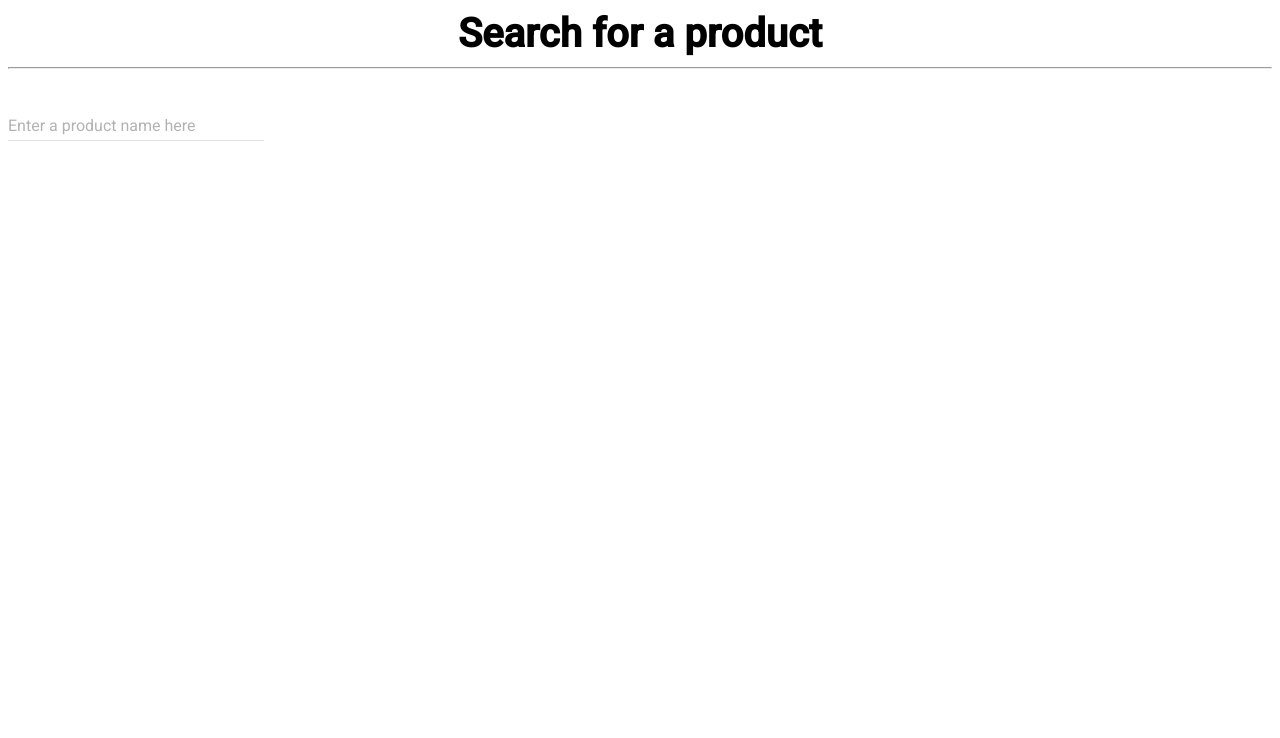
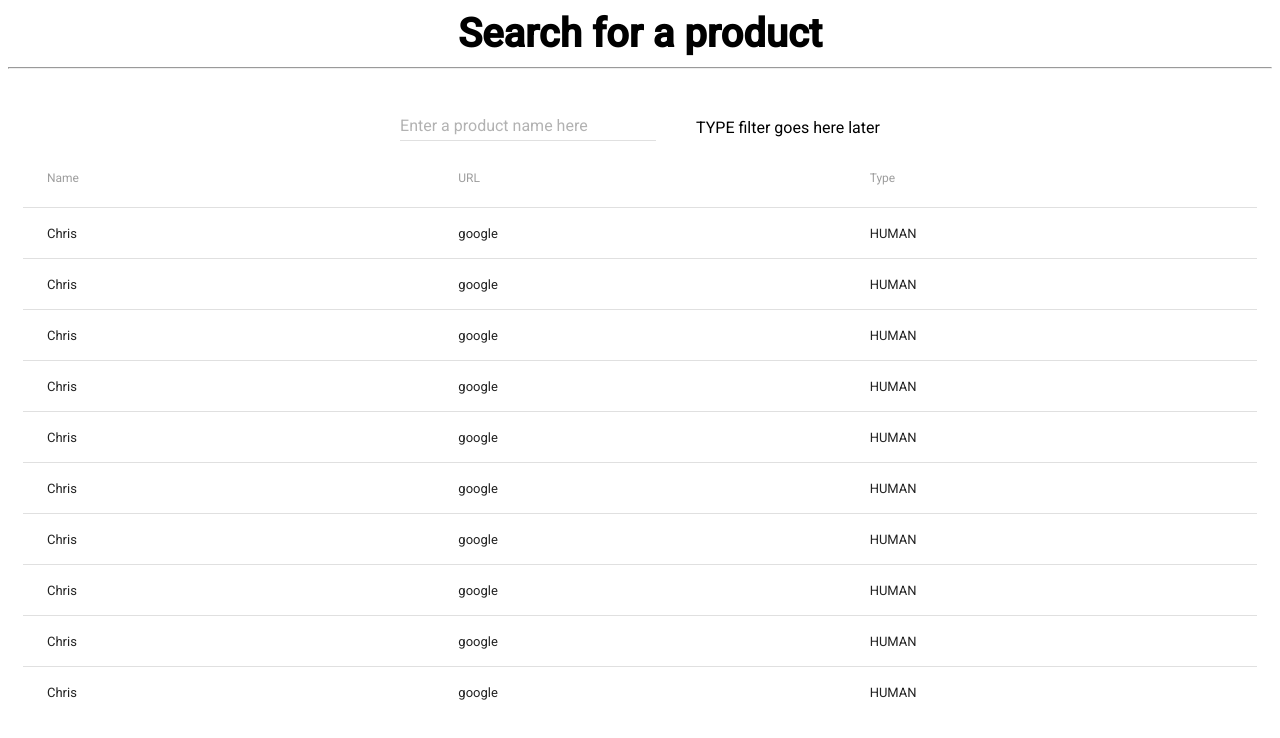
Before and after one commit to cchrispy/productSearch_challenge, a React app: page / in a window 1280 px wide. Shown: the top 738 px of the page. Built offline with nearby package versions, Linux system fonts and the light colour scheme; what react-tap-event-plugin would draw is missing.

Commit message:
Sample table init

```diff
--- a/src/components/App.jsx
+++ b/src/components/App.jsx
@@ -3,7 +3,11 @@ import { connect } from 'react-redux';
 import sampleAction from '../actions/sampleAction';
 
 import SearchBar from './SearchBar.jsx';
+import TableResults from './TableResults.jsx';
 import '../styles/main.scss';
+
+// JSON file containing all the products
+import products from '../data/products.json';
 
 class App extends Component {
   constructor(props) {
@@ -11,12 +15,15 @@ class App extends Component {
   }
 
   render() {
+    console.log(products);
     return (
       <div>
 
         <h1 className='title'>Search for a product</h1><hr/>
 
         <SearchBar />
+
+        <TableResults />
 
       </div>
     )
--- a/src/components/SearchBar.jsx
+++ b/src/components/SearchBar.jsx
@@ -9,8 +9,11 @@ class SearchBar extends Component {
   render() {
     return (
       <div className='search-bar'>
+        <span className='inline'>
         <TextField
           floatingLabelText='Enter a product name here' />
+        </span>
+        <span className='inline'>TYPE filter goes here later</span>
       </div>
     )
   }
--- /dev/null
+++ b/src/components/TableResults.jsx
@@ -0,0 +1,136 @@
+import React, { Component } from 'react';
+import {Table, TableBody, TableHeader, TableHeaderColumn, TableRow, TableRowColumn} from 'material-ui/Table';
+
+class TableResults extends Component {
+  constructor(props) {
+    super(props);
+  }
+
+  render() {
+    return (
+      <div className='table-results'>
+        <Table
+          selectable={ false }
+          wrapperStyle={{ maxHeight: '70vh' }} >
+
+          <TableHeader
+            adjustForCheckbox={ false }
+            displaySelectAll={ false }
+            enableSelectAll={ false } >
+            <TableRow
+              selectable={ false } >
+              <TableHeaderColumn>Name</TableHeaderColumn>
+              <TableHeaderColumn>URL</TableHeaderColumn>
+              <TableHeaderColumn>Type</TableHeaderColumn>
+            </TableRow>
+          </TableHeader>
+
+          <TableBody
+            displayRowCheckbox={ false } >
+            <TableRow
+              selectable={ false } >
+              <TableRowColumn>Chris</TableRowColumn>
+              <TableRowColumn>google</TableRowColumn>
+              <TableRowColumn>HUMAN</TableRowColumn>
+            </TableRow>
+            <TableRow
+              selectable={ false } >
+              <TableRowColumn>Chris</TableRowColumn>
+              <TableRowColumn>google</TableRowColumn>
+              <TableRowColumn>HUMAN</TableRowColumn>
+            </TableRow>
+            <TableRow
+              selectable={ false } >
+              <TableRowColumn>Chris</TableRowColumn>
+              <TableRowColumn>google</TableRowColumn>
+              <TableRowColumn>HUMAN</TableRowColumn>
+            </TableRow>
+            <TableRow
+              selectable={ false } >
+              <TableRowColumn>Chris</TableRowColumn>
+              <TableRowColumn>google</TableRowColumn>
+              <TableRowColumn>HUMAN</TableRowColumn>
+            </TableRow>
+            <TableRow
+              selectable={ false } >
+              <TableRowColumn>Chris</TableRowColumn>
+              <TableRowColumn>google</TableRowColumn>
+              <TableRowColumn>HUMAN</TableRowColumn>
+            </TableRow>
+            <TableRow
+              selectable={ false } >
+              <TableRowColumn>Chris</TableRowColumn>
+              <TableRowColumn>google</TableRowColumn>
+              <TableRowColumn>HUMAN</TableRowColumn>
+            </TableRow>
+            <TableRow
+              selectable={ false } >
+              <TableRowColumn>Chris</TableRowColumn>
+              <TableRowColumn>google</TableRowColumn>
+              <TableRowColumn>HUMAN</TableRowColumn>
+            </TableRow>
+            <TableRow
+              selectable={ false } >
+              <TableRowColumn>Chris</TableRowColumn>
+              <TableRowColumn>google</TableRowColumn>
+              <TableRowColumn>HUMAN</TableRowColumn>
+            </TableRow>
+            <TableRow
+              selectable={ false } >
+              <TableRowColumn>Chris</TableRowColumn>
+              <TableRowColumn>google</TableRowColumn>
+              <TableRowColumn>HUMAN</TableRowColumn>
+            </TableRow>
+            <TableRow
+              selectable={ false } >
+              <TableRowColumn>Chris</TableRowColumn>
+              <TableRowColumn>google</TableRowColumn>
+              <TableRowColumn>HUMAN</TableRowColumn>
+            </TableRow>
+            <TableRow
+              selectable={ false } >
+              <TableRowColumn>Chris</TableRowColumn>
+              <TableRowColumn>google</TableRowColumn>
+              <TableRowColumn>HUMAN</TableRowColumn>
+            </TableRow>
+            <TableRow
+              selectable={ false } >
+              <TableRowColumn>Chris</TableRowColumn>
+              <TableRowColumn>google</TableRowColumn>
+              <TableRowColumn>HUMAN</TableRowColumn>
+            </TableRow>
+            <TableRow
+              selectable={ false } >
+              <TableRowColumn>Chris</TableRowColumn>
+              <TableRowColumn>google</TableRowColumn>
+              <TableRowColumn>HUMAN</TableRowColumn>
+            </TableRow>
+            <TableRow
+              selectable={ false } >
+              <TableRowColumn>Chris</TableRowColumn>
+              <TableRowColumn>google</TableRowColumn>
+              <TableRowColumn>HUMAN</TableRowColumn>
+            </TableRow>
+            <TableRow
+              selectable={ false } >
+              <TableRowColumn>Chris</TableRowColumn>
+              <TableRowColumn>google</TableRowColumn>
+              <TableRowColumn>HUMAN</TableRowColumn>
+            </TableRow>
+            <TableRow
+              selectable={ false } >
+              <TableRowColumn>Chris</TableRowColumn>
+              <TableRowColumn>google</TableRowColumn>
+              <TableRowColumn>HUMAN</TableRowColumn>
+            </TableRow>
+          </TableBody>
+
+        </Table>
+
+
+      </div>
+    )
+  }
+}
+
+export default TableResults;
--- a/src/styles/main.scss
+++ b/src/styles/main.scss
@@ -7,3 +7,20 @@
   font-size: 40px;
   margin: 10px;
 }
+
+.inline {
+  display: inline-block;
+}
+
+.search-bar {
+  text-align: center;
+  span {
+    padding-right: 20px;
+    padding-left: 20px;
+  }
+}
+
+.table-results {
+  margin-left: 15px;
+  margin-right: 15px;
+}
```
